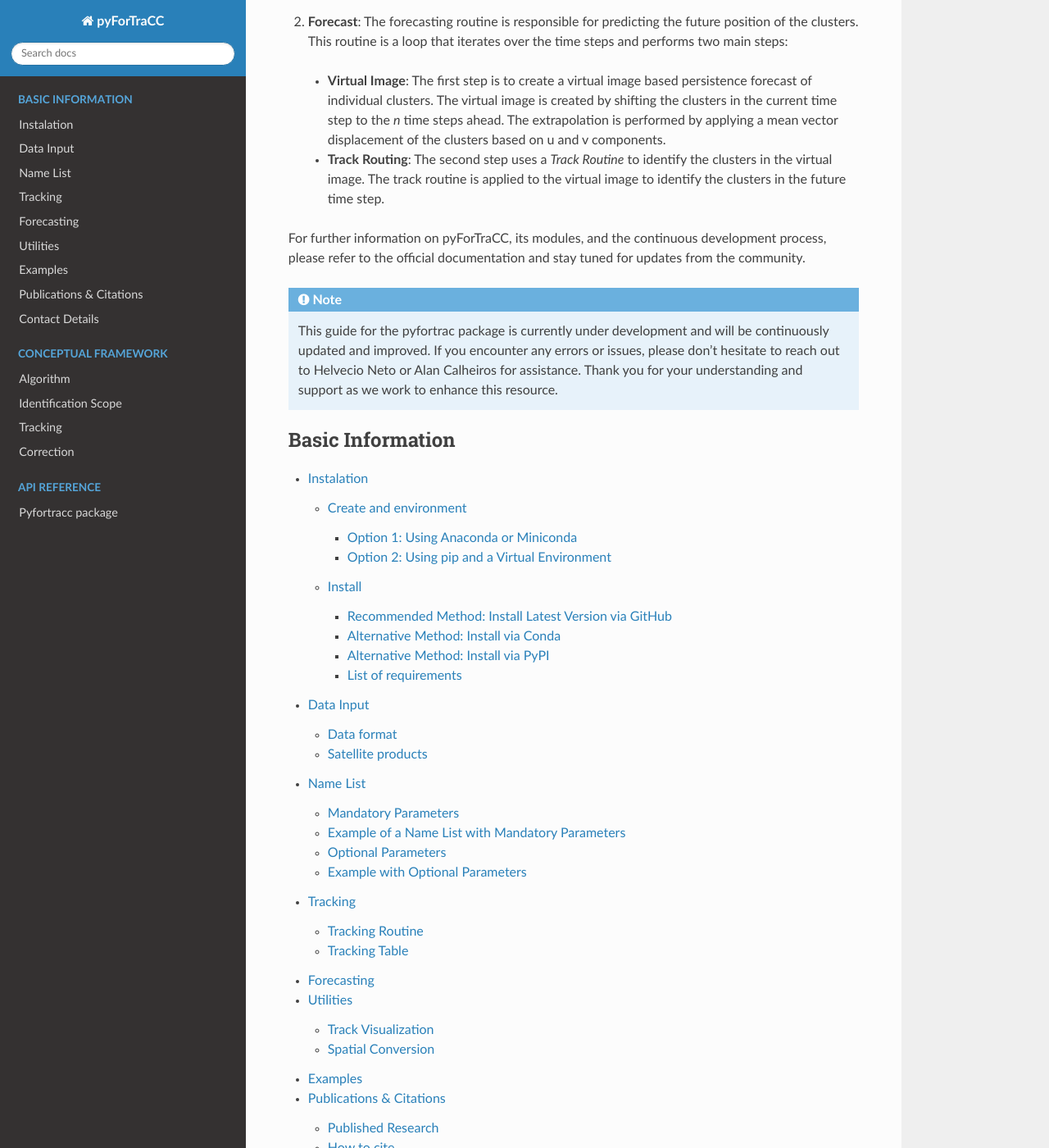
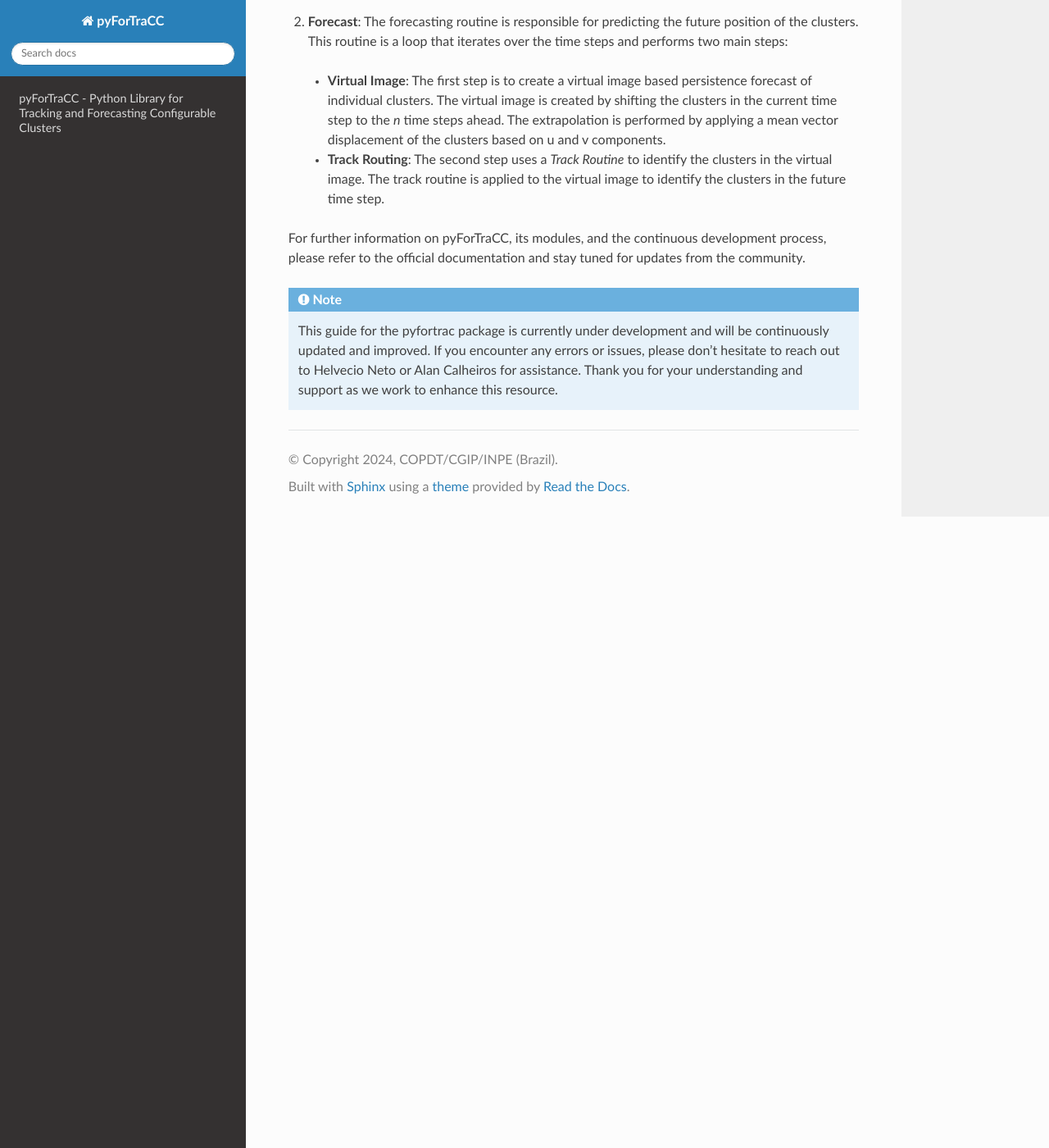
Before and after one commit to fortracc/pyfortracc, a Sphinx documentation site: the page built from doc/index.rst, in a window 1280 px wide and 1400 px high, scrolled down 1790 px. Shown: the whole window at 82% size. Built offline with Sphinx 7.4.7 and the Read the Docs theme 3.1.0, drawn with Linux system fonts in a browser that asks for light colours; some of the changed text lies outside the part shown.

Commit message:
Update index.rst

```diff
--- a/doc/index.rst
+++ b/doc/index.rst
@@ -34,32 +34,3 @@ from the community.
    This guide for the pyfortrac package is currently under development and will be continuously updated and improved. If you encounter any errors or issues,
    please don't hesitate to reach out to Helvecio Neto or Alan Calheiros for assistance. Thank you for your understanding and support as we work to enhance this
    resource.
-
-.. toctree::
-   :caption: Basic Information
-   :maxdepth: 3
-
-   BI/BI_INSTALL
-   BI/BI_DATA
-   BI/BI_NAMELIST
-   BI/BI_TRACKING
-   BI/BI_FORECAST
-   BI/BI_UTILITIES
-   BI/BI_EXAMPLES
-   BI/BI_PUBLICATIONS
-   BI/BI_CONTACT
-
-.. toctree::
-   :caption: Conceptual Framework
-   :maxdepth: 2
-
-   CF/ALGORITHM
-   CF/SCOPE
-   CF/TRACKING
-   CF/CORRECTION
-
-.. toctree::
-   :caption: API Reference
-   :maxdepth: 2
-
-   API/API_MODULES
```
